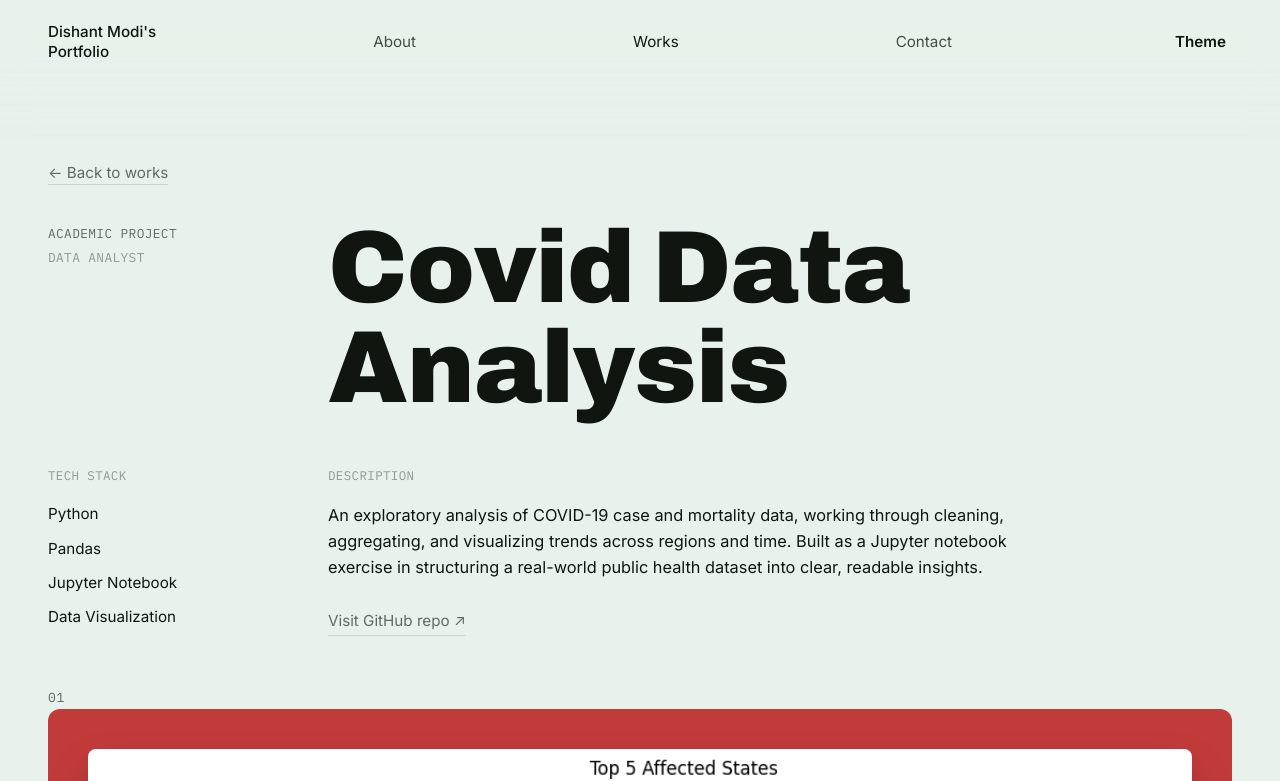
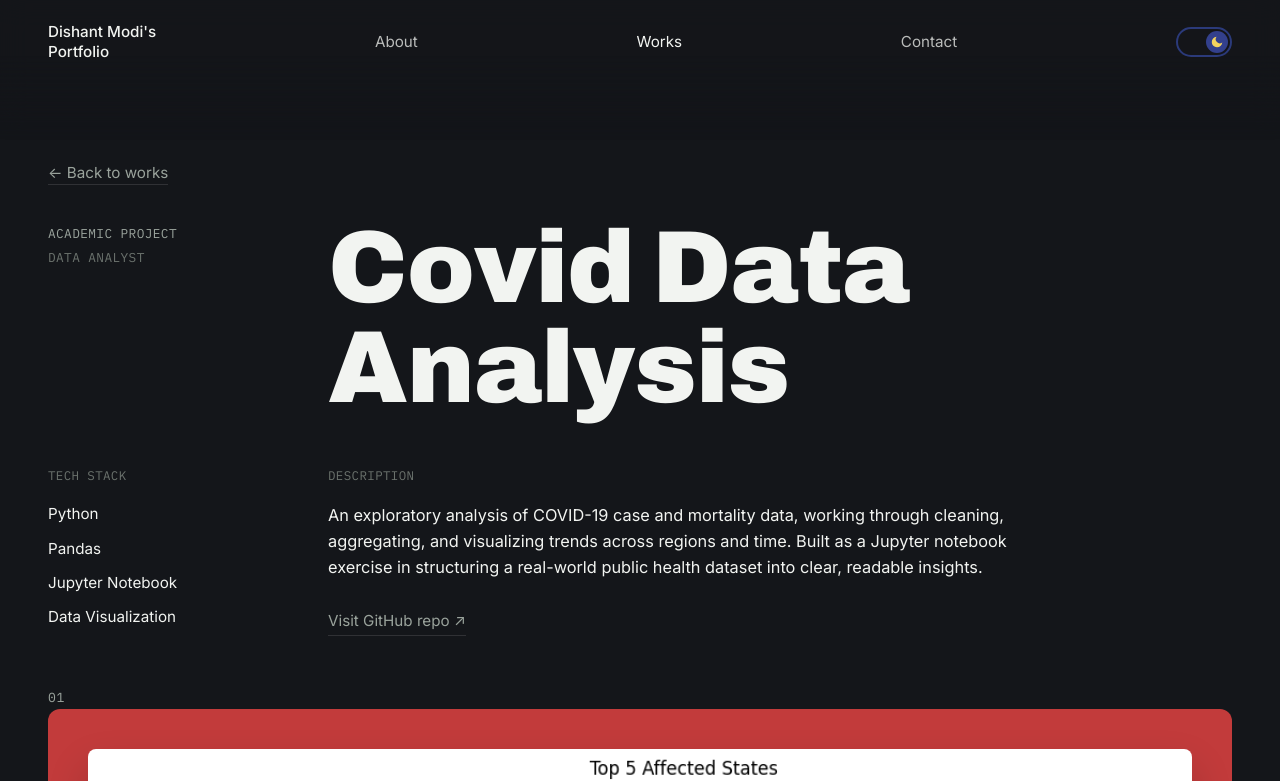
Before and after one commit to Dishant-Modi/dishant-portfolio, a React (Vite) app: page /works/covid-data-analysis in a window 1280 px wide. Shown: the top 781 px of the page. Built offline with nearby package versions, Linux system fonts and the light colour scheme.

Commit message:
All projects live except 3

```diff
--- a/src/components/Navbar.jsx
+++ b/src/components/Navbar.jsx
@@ -1,5 +1,5 @@
 import { NavLink } from "react-router-dom";
-import ThemeSwitcher from "./ThemeSwitcher.jsx";
+import ThemeToggle from "./ThemeToggle.jsx";
 
 export default function Navbar() {
   return (
@@ -14,7 +14,7 @@ export default function Navbar() {
       <NavLink to="/contact" className={({ isActive }) => `navbar-link${isActive ? " active" : ""}`}>
         Contact
       </NavLink>
-      <ThemeSwitcher />
+      <ThemeToggle />
     </nav>
   );
 }
--- a/src/components/ThemeSwitcher.jsx
+++ /dev/null
@@ -1,48 +0,0 @@
-import { useEffect, useRef, useState } from "react";
-import { useTheme } from "../theme/ThemeContext.jsx";
-
-export default function ThemeSwitcher() {
-  const { theme, setTheme, setRandomTheme, themes } = useTheme();
-  const [open, setOpen] = useState(false);
-  const ref = useRef(null);
-
-  useEffect(() => {
-    function handleClickOutside(e) {
-      if (ref.current && !ref.current.contains(e.target)) setOpen(false);
-    }
-    document.addEventListener("mousedown", handleClickOutside);
-    return () => document.removeEventListener("mousedown", handleClickOutside);
-  }, []);
-
-  return (
-    <div className="theme-switcher" ref={ref}>
-      <button className="theme-switcher-trigger" onClick={() => setOpen((o) => !o)}>
-        Theme
-      </button>
-      {open && (
-        <div className="theme-switcher-panel">
-          {themes.map((t) => (
-            <button
-              key={t.key}
-              className={theme === t.key ? "active" : ""}
-              onClick={() => {
-                setTheme(t.key);
-                setOpen(false);
-              }}
-            >
-              {t.label}
-            </button>
-          ))}
-          <button
-            onClick={() => {
-              setRandomTheme();
-              setOpen(false);
-            }}
-          >
-            Random
-          </button>
-        </div>
-      )}
-    </div>
-  );
-}
--- /dev/null
+++ b/src/components/ThemeToggle.jsx
@@ -0,0 +1,44 @@
+import { useTheme } from "../theme/ThemeContext.jsx";
+
+function SunIcon() {
+  return (
+    <svg viewBox="0 0 24 24" width="14" height="14" fill="none" stroke="#F4D35E" strokeWidth="2.2" strokeLinecap="round">
+      <circle cx="12" cy="12" r="5" fill="#F4D35E" stroke="none" />
+      <line x1="12" y1="1.5" x2="12" y2="3.5" />
+      <line x1="12" y1="20.5" x2="12" y2="22.5" />
+      <line x1="4.22" y1="4.22" x2="5.64" y2="5.64" />
+      <line x1="18.36" y1="18.36" x2="19.78" y2="19.78" />
+      <line x1="1.5" y1="12" x2="3.5" y2="12" />
+      <line x1="20.5" y1="12" x2="22.5" y2="12" />
+      <line x1="4.22" y1="19.78" x2="5.64" y2="18.36" />
+      <line x1="18.36" y1="5.64" x2="19.78" y2="4.22" />
+    </svg>
+  );
+}
+
+function MoonIcon() {
+  return (
+    <svg viewBox="0 0 24 24" width="14" height="14" fill="#F4D35E">
+      <path d="M21 12.79A9 9 0 1 1 11.21 3 7 7 0 0 0 21 12.79z" />
+    </svg>
+  );
+}
+
+export default function ThemeToggle() {
+  const { theme, toggleTheme } = useTheme();
+  const isDark = theme === "dark";
+
+  return (
+    <button
+      type="button"
+      className={`theme-toggle${isDark ? " dark" : ""}`}
+      onClick={toggleTheme}
+      aria-label={isDark ? "Switch to light theme" : "Switch to dark theme"}
+      aria-pressed={isDark}
+    >
+      <span className="theme-toggle-thumb">
+        {isDark ? <MoonIcon /> : <SunIcon />}
+      </span>
+    </button>
+  );
+}
--- a/src/data/projects.js
+++ b/src/data/projects.js
@@ -34,6 +34,11 @@ export const projects = {
       "The frontend is a React application for creating, viewing, updating, and managing appointments, backed by a PHP and MySQL server. The core of the system is custom conflict-detection logic on the backend that checks incoming appointment requests against existing bookings before they're confirmed, rather than trusting the client to catch overlaps. The database schema was designed relationally around patients, appointments, and users, so appointment history and user roles stay consistent as the data grows. Authentication runs on PHP sessions with role-based access control, so what a patient can see and do is distinct from what staff or an admin can — keeping sensitive patient information scoped to the people who should have it.",
     stack: ["React.js", "Node.js", "Express.js", "PHP", "MySQL"],
     github: "https://github.com/Dishant-Modi/Patient_Scheduler",
+    demoAccounts: [
+      { role: "Admin", email: "admin@edoc.com", password: "123" },
+      { role: "Doctor", email: "doctor@edoc.com", password: "123" },
+      { role: "Patient", email: "patient@edoc.com", password: "123" },
+    ],
     accent: "#D9503F",
     accentSoft: "#F7E4E0",
     url_label: "patient-scheduler-54v2.onrender.com",
@@ -62,13 +67,13 @@ export const projects = {
     date: "2025",
     type: "Personal Project",
     roles: "Full Stack Developer",
-    url: "", // not deployed yet
+    url: "https://frontend-lovat-nu-42.vercel.app",
     desc: "A full-stack medicine delivery platform combining a React and Material UI frontend with an Express and MongoDB backend. Redux Toolkit manages application state, JWT handles authentication, and Stripe powers checkout for online orders.",
     stack: ["React.js", "Redux Toolkit", "Material UI", "Node.js", "Express.js", "MongoDB", "Stripe"],
     github: "https://github.com/Dishant-Modi/Medicine-Delivery-App",
     accent: "#2A8C82",
     accentSoft: "#E1F0EE",
-    url_label: "preview pending",
+    url_label: "frontend-lovat-nu-42.vercel.app",
   },
   nftMarketplace: {
     slug: "nft-marketplace",
@@ -76,13 +81,13 @@ export const projects = {
     date: "2025",
     type: "Personal Project",
     roles: "Full Stack Developer",
-    url: "", // not deployed yet
-    desc: "A full-stack NFT marketplace exploring both Ethereum and Tezos, with a React, Chakra UI, and Tailwind CSS frontend on top of a custom Node.js service layer. Smart contracts were built with OpenZeppelin, on-chain interactions run through ethers.js and Taquito, and NFT assets are stored via IPFS.",
-    stack: ["React.js", "Chakra UI", "Tailwind CSS", "Node.js", "Ethers.js", "Taquito", "OpenZeppelin", "IPFS"],
+    url: "https://nft-marketplace-one-wheat.vercel.app",
+    desc: "An NFT marketplace exploring both Ethereum and Tezos, with a React, Chakra UI, and Tailwind CSS frontend that connects directly to browser wallets (MetaMask, Beacon) for on-chain interactions via ethers.js and Taquito. Smart contracts were built with OpenZeppelin, and NFT assets are stored via IPFS.",
+    stack: ["React.js", "Chakra UI", "Tailwind CSS", "Ethers.js", "Taquito", "OpenZeppelin", "IPFS"],
     github: "https://github.com/Dishant-Modi/NFT-MarketPlace",
     accent: "#6C4FD6",
     accentSoft: "#E8E5F8",
-    url_label: "preview pending",
+    url_label: "nft-marketplace-one-wheat.vercel.app",
   },
   deliveryManagement: {
     slug: "delivery-management",
--- a/src/index.css
+++ b/src/index.css
@@ -27,56 +27,6 @@
   --slate: #9AA39C;
   --slate-light: #6B726D;
   --border: rgba(242, 244, 241, 0.12);
-}
-
-[data-theme="cobalt"] {
-  --bg: #0B1E3D;
-  --bg-rgb: 11, 30, 61;
-  --bg-raised: #12294F;
-  --ink: #EAF1FF;
-  --slate: #8FA9CC;
-  --slate-light: #5D779C;
-  --border: rgba(234, 241, 255, 0.14);
-}
-
-[data-theme="space"] {
-  --bg: #05060A;
-  --bg-rgb: 5, 6, 10;
-  --bg-raised: #0E1018;
-  --ink: #E8E8F0;
-  --slate: #7A7D91;
-  --slate-light: #4E5164;
-  --border: rgba(232, 232, 240, 0.12);
-}
-
-[data-theme="evergreen"] {
-  --bg: #0E1F17;
-  --bg-rgb: 14, 31, 23;
-  --bg-raised: #16291F;
-  --ink: #E9F4EC;
-  --slate: #7FA98D;
-  --slate-light: #4F7A5F;
-  --border: rgba(233, 244, 236, 0.14);
-}
-
-[data-theme="midnight"] {
-  --bg: #10112B;
-  --bg-rgb: 16, 17, 43;
-  --bg-raised: #191B3E;
-  --ink: #E7E7F7;
-  --slate: #8686B0;
-  --slate-light: #5B5B85;
-  --border: rgba(231, 231, 247, 0.14);
-}
-
-[data-theme="glacier"] {
-  --bg: #EAF4F8;
-  --bg-rgb: 234, 244, 248;
-  --bg-raised: #FFFFFF;
-  --ink: #10202A;
-  --slate: #52737F;
-  --slate-light: #85A2AC;
-  --border: rgba(16, 32, 42, 0.12);
 }
 
 * { box-sizing: border-box; }
@@ -145,44 +95,41 @@ button { font-family: inherit; border: none; background: none; cursor: pointer;
 .navbar-link:hover,
 .navbar-link.active { opacity: 1; }
 
-/* ---------- Theme switcher ---------- */
-.theme-switcher {
+/* ---------- Theme toggle (sun/moon pill switch) ---------- */
+.theme-toggle {
   position: relative;
+  flex-shrink: 0;
+  width: 56px;
+  height: 30px;
+  border-radius: 999px;
+  border: 2px solid #3FA9DB;
+  background: transparent;
+  padding: 0;
+  cursor: pointer;
+  transition: border-color 0.25s ease;
 }
 
-.theme-switcher-trigger {
-  font-size: 0.95rem;
-  font-weight: 600;
-  color: var(--ink);
+.theme-toggle.dark {
+  border-color: #2B3A7A;
 }
 
-.theme-switcher-panel {
+.theme-toggle-thumb {
   position: absolute;
-  top: calc(100% + 12px);
-  right: 0;
-  display: grid;
-  grid-template-columns: 1fr 1fr;
-  gap: 4px 20px;
-  background: rgba(var(--bg-rgb), 0.9);
-  backdrop-filter: blur(14px);
-  border: 1px solid var(--border);
-  border-radius: 10px;
-  padding: 12px 16px;
-  min-width: 220px;
+  top: 2px;
+  left: 2px;
+  width: 22px;
+  height: 22px;
+  border-radius: 50%;
+  background: #3FA9DB;
+  display: flex;
+  align-items: center;
+  justify-content: center;
+  transition: transform 0.25s ease, background 0.25s ease;
 }
 
-.theme-switcher-panel button {
-  text-align: left;
-  padding: 4px 0;
-  font-size: 0.88rem;
-  color: var(--slate);
-  white-space: nowrap;
-  transition: color 0.2s ease;
-}
-.theme-switcher-panel button:hover { color: var(--ink); }
-.theme-switcher-panel button.active {
-  color: var(--ink);
-  font-weight: 700;
+.theme-toggle.dark .theme-toggle-thumb {
+  background: #33408C;
+  transform: translateX(26px);
 }
 
 /* ---------- Layout / page transitions ---------- */
@@ -881,6 +828,33 @@ button { font-family: inherit; border: none; background: none; cursor: pointer;
   gap: 28px;
 }
 
+.demo-accounts {
+  display: flex;
+  flex-direction: column;
+  gap: 10px;
+}
+
+.demo-account {
+  display: flex;
+  gap: 14px;
+  align-items: baseline;
+}
+
+.demo-account-role {
+  font-family: var(--font-mono);
+  font-size: 0.78rem;
+  text-transform: uppercase;
+  color: var(--slate-light);
+  min-width: 70px;
+  flex-shrink: 0;
+}
+
+.demo-account-creds {
+  font-family: var(--font-mono);
+  font-size: 0.92rem;
+  color: var(--ink);
+}
+
 .detail-preview {
   border-radius: 10px;
   overflow: hidden;
@@ -1029,7 +1003,6 @@ button { font-family: inherit; border: none; background: none; cursor: pointer;
   .about-grid, .skills-grid, .contact-grid { grid-template-columns: 1fr; }
   .timeline-item, .edu-item { grid-template-columns: 1fr; gap: 10px; }
   .detail-head, .detail-columns { grid-template-columns: 1fr; gap: 24px; }
-  .theme-switcher-panel { grid-template-columns: 1fr; right: -12px; }
   .experience-layout, .skills-home-grid { grid-template-columns: 1fr; }
   .experience-intro { position: static; }
   .experience-entry { grid-template-columns: 1fr; gap: 12px; }
--- a/src/pages/WorkDetail.jsx
+++ b/src/pages/WorkDetail.jsx
@@ -54,6 +54,20 @@ export default function WorkDetail() {
             </div>
           </div>
         </div>
+
+        {project.demoAccounts && (
+          <div className="detail-columns">
+            <span className="detail-col-label">Try It Yourself</span>
+            <div className="demo-accounts">
+              {project.demoAccounts.map((acc) => (
+                <div className="demo-account" key={acc.role}>
+                  <span className="demo-account-role">{acc.role}</span>
+                  <span className="demo-account-creds">{acc.email} · {acc.password}</span>
+                </div>
+              ))}
+            </div>
+          </div>
+        )}
 
         <div className="detail-preview">
           <span className="eyebrow-mono">01</span>
--- a/src/theme/ThemeContext.jsx
+++ b/src/theme/ThemeContext.jsx
@@ -1,13 +1,12 @@
 import { createContext, useContext, useEffect, useState } from "react";
-import { themes } from "./themes.js";
 
 const STORAGE_KEY = "portfolio-theme";
 const ThemeContext = createContext(null);
 
 function getInitialTheme() {
   const stored = window.localStorage.getItem(STORAGE_KEY);
-  if (stored && themes.some((t) => t.key === stored)) return stored;
-  return themes[0].key;
+  if (stored === "light" || stored === "dark") return stored;
+  return "dark";
 }
 
 export function ThemeProvider({ children }) {
@@ -18,14 +17,12 @@ export function ThemeProvider({ children }) {
     window.localStorage.setItem(STORAGE_KEY, theme);
   }, [theme]);
 
-  function setRandomTheme() {
-    const choices = themes.filter((t) => t.key !== theme);
-    const pick = choices[Math.floor(Math.random() * choices.length)];
-    setTheme(pick.key);
+  function toggleTheme() {
+    setTheme((t) => (t === "dark" ? "light" : "dark"));
   }
 
   return (
-    <ThemeContext.Provider value={{ theme, setTheme, setRandomTheme, themes }}>
+    <ThemeContext.Provider value={{ theme, toggleTheme }}>
       {children}
     </ThemeContext.Provider>
   );
--- a/src/theme/themes.js
+++ /dev/null
@@ -1,12 +0,0 @@
-// Ordered list of real, persistable themes. Actual color values live in
-// index.css as [data-theme="..."] blocks -- this list drives the switcher UI,
-// validation of a stored choice, and the Random pick pool.
-export const themes = [
-  { key: "light", label: "Light" },
-  { key: "dark", label: "Dark" },
-  { key: "cobalt", label: "Cobalt" },
-  { key: "space", label: "Space" },
-  { key: "evergreen", label: "Evergreen" },
-  { key: "midnight", label: "Midnight" },
-  { key: "glacier", label: "Glacier" },
-];
```
